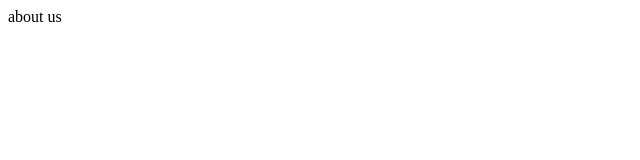
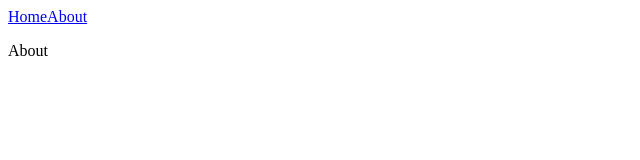
Before and after one commit to KuHell/next_project, a Next.js app: page /about in a window 1280 px wide. Shown: the top 160 px of the page, without its empty margins (0-640 px from the left). Built offline with nearby package versions, Linux system fonts and the light colour scheme.

Commit message:
add: NavBar

```diff
--- /dev/null
+++ b/components/NavBar.tsx
@@ -0,0 +1,8 @@
+export default function NavBar() {
+  return(
+    <nav>
+      <a href="/">Home</a>
+      <a href="/about">About</a>
+    </nav>
+  )
+}
--- a/pages/about.ts
+++ /dev/null
@@ -1,3 +0,0 @@
-export default function About() {
-  return 'about us';
-}
--- /dev/null
+++ b/pages/about.tsx
@@ -0,0 +1,10 @@
+import NavBar from "../components/NavBar";
+
+export default function About() {
+  return (
+    <div>
+      <NavBar />
+      <p>About</p>
+    </div>
+  );
+}
--- a/pages/index.tsx
+++ b/pages/index.tsx
@@ -1,10 +1,12 @@
 import { useState } from "react";
+import NavBar from "../components/NavBar";
 
 export default function Home() {
   const [count, setCount] = useState(0)
 
   return (
     <div>
+      <NavBar />
       <p>h1 {count}</p>
       <button onClick={()=>setCount((prev) => prev + 1)}> + </button>
     </div>
```
